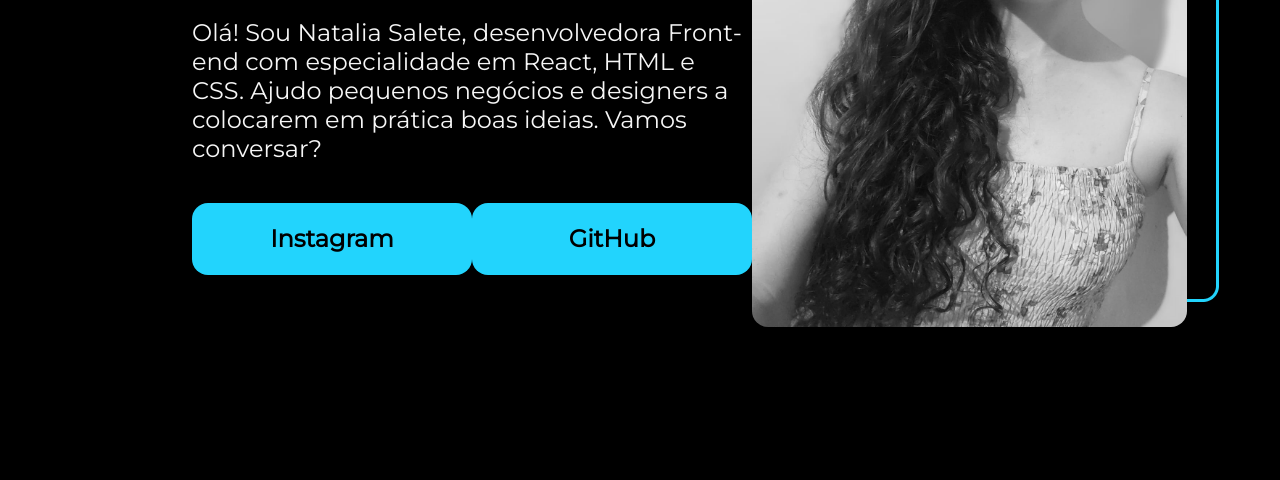
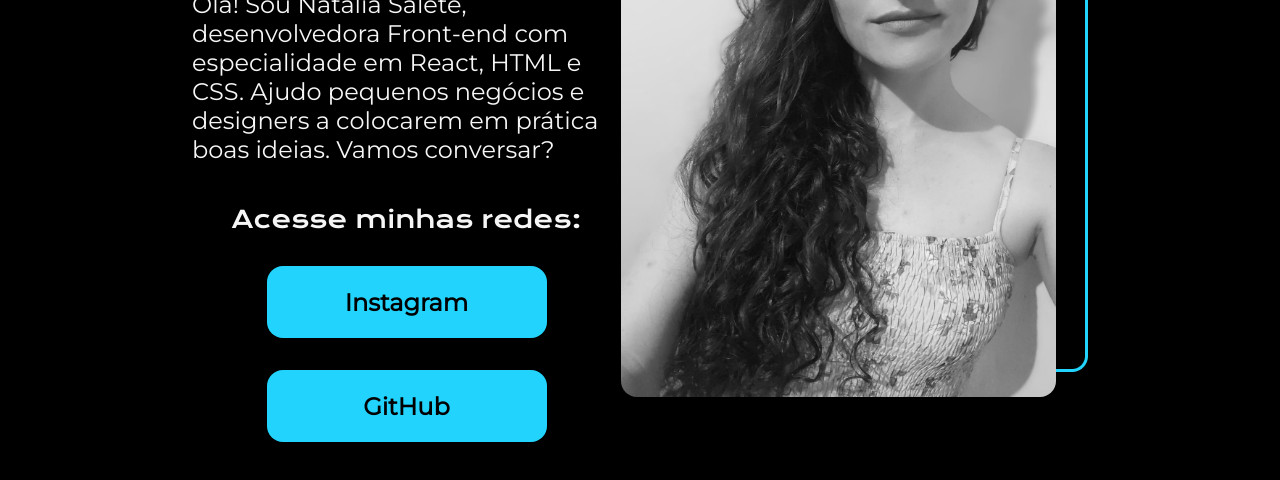
Before and after one commit to natsalete/Curso-DevWeb-Alura, a plain HTML site: page Portfolio/index.html in a window 1280 px wide. Shown: the part 358-838 px from the top of the page. Drawn offline with nearby package versions, Linux system fonts and the light colour scheme.

Commit message:
feat: atualização do portfolio

```diff
--- a/Portfolio/index.html
+++ b/Portfolio/index.html
@@ -20,6 +20,7 @@
           prática boas ideias. Vamos conversar?
         </p>
         <div class="apresentacao__links">
+          <h2 class="apresentacao__links__subtitulo">Acesse minhas redes:</h2>
           <a
             class="apresentacao__links_link"
             href="https://www.instagram.com/nat_salete?igsh=MTc3cDVyZW5yczZ1"
--- a/Portfolio/style.css
+++ b/Portfolio/style.css
@@ -37,11 +37,20 @@ body {
 .apresentacao__conteudo__texto {
   font-size: 24px;
   font-family: "Montserrat", sans-serif;
+  font-size: 24px;
 }
 
 .apresentacao__links {
   display: flex;
+  flex-direction: column;
   justify-content: space-between;
+  align-items: center;
+  gap: 32px;
+}
+
+.apresentacao__links__subtitulo{
+  font-family: "Krona One", sans-serif;
+  font-weight: 400;
 }
 
 .apresentacao__links_link {
```
